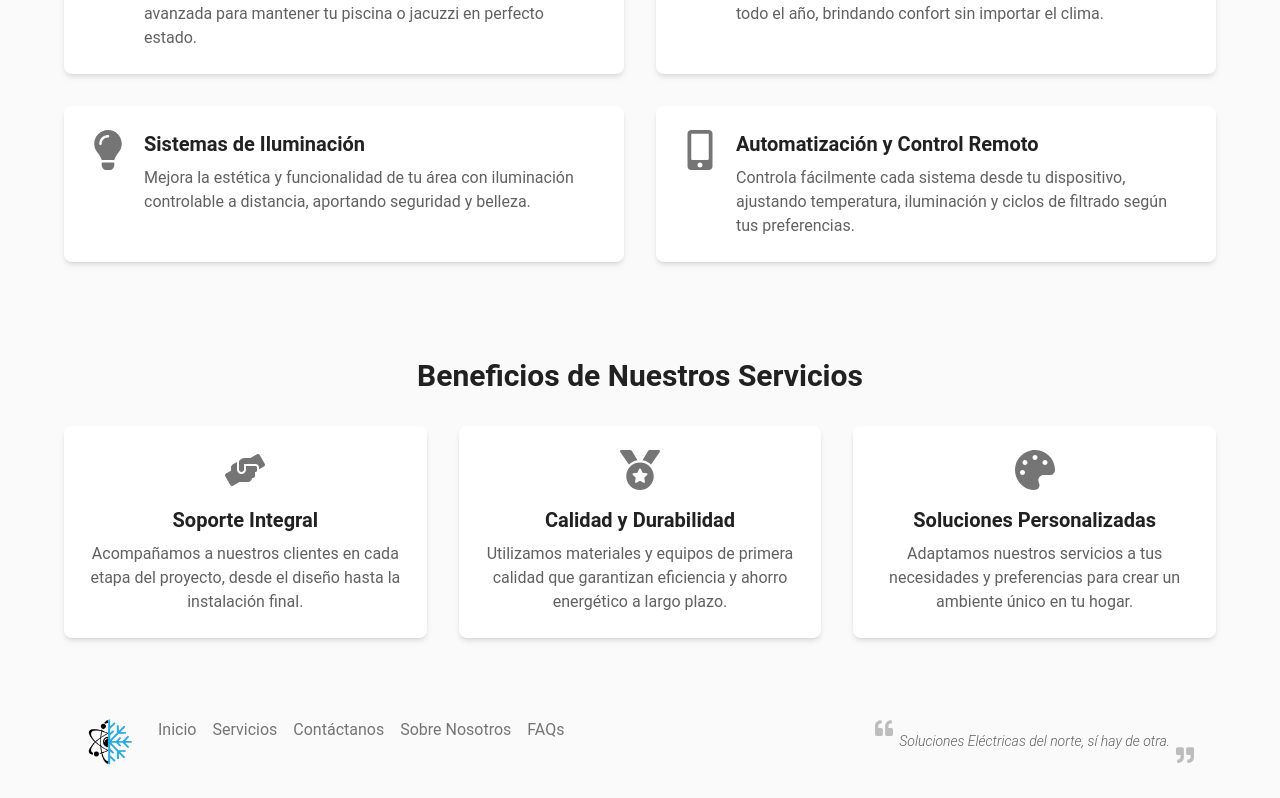
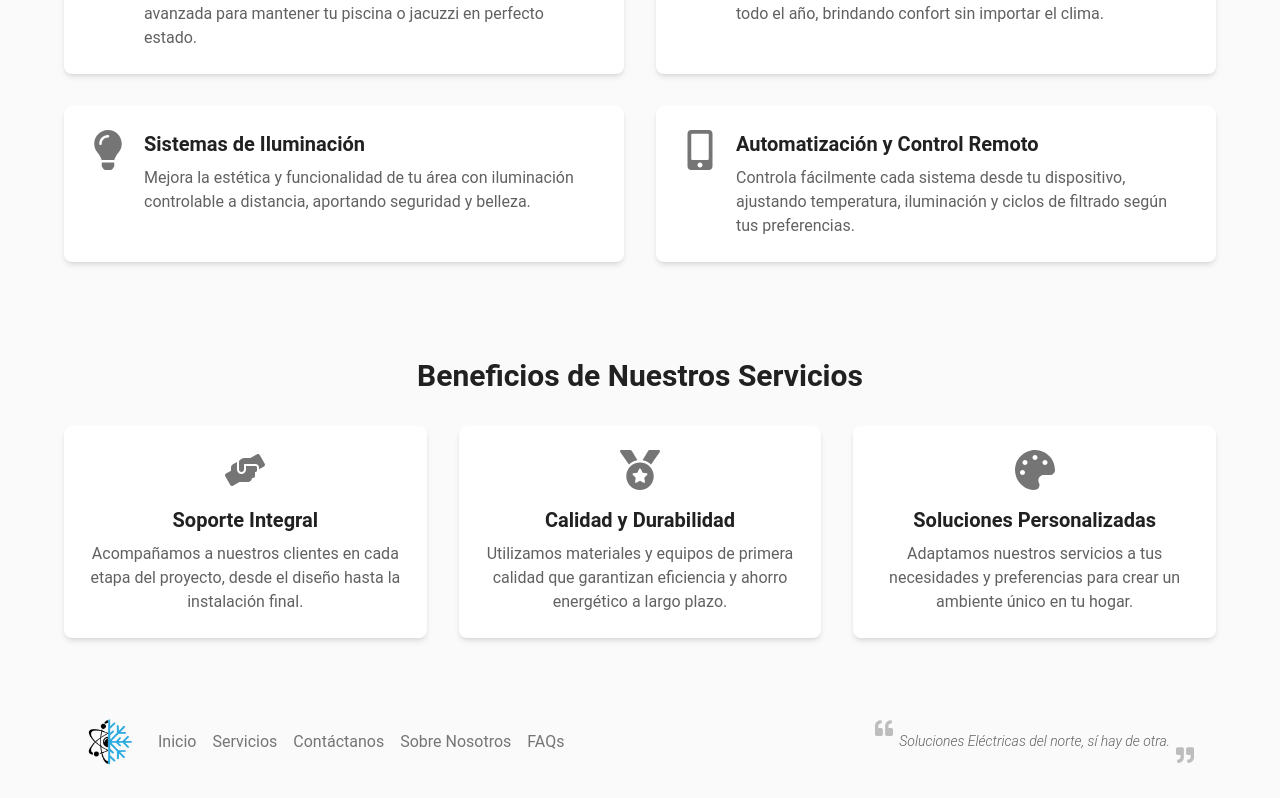
Before and after one commit to JosueMatamoros/soluciones_electricas, a React (Vite) app in the folder SolucionesElectricas/: page /servicios/piscinas in a window 1280 px wide. Shown: the part 711-1509 px from the top of the page. Built offline with nearby package versions, Linux system fonts and the light colour scheme.

Commit message:
feat:  modified footer component to jsx

```diff
--- a/SolucionesElectricas/src/components/MainServices.jsx
+++ b/SolucionesElectricas/src/components/MainServices.jsx
@@ -40,7 +40,7 @@ export default function MainServices() {
     <section className="py-12 px-4 bg-gray-50">
       <div className="container mx-auto max-w-6xl">
         <motion.h2
-          className="text-3xl font-semibold text-gray-900 mb-8 text-center font-roboto-slab font-bold"
+          className="text-3xl text-gray-900 mb-8 text-center font-roboto-slab font-bold"
           initial={{ opacity: 0, y: -50 }}
           animate={{ opacity: 1, y: 0 }}
           transition={{ duration: 0.5 }}
--- a/SolucionesElectricas/src/components/ProcessTimeline.jsx
+++ b/SolucionesElectricas/src/components/ProcessTimeline.jsx
@@ -36,7 +36,7 @@ const ProcessTimeline = () => {
 
   return (
     <div className="container mx-auto max-w-6xl ">
-      <h2 className="text-3xl font-semibold text-gray-900 font-roboto-slab font-bold mb-8 text-center">
+      <h2 className="text-3xl  text-gray-900 font-roboto-slab font-bold mb-8 text-center">
         Nuestro Proceso de Trabajo
       </h2>
       <div className="relative wrap overflow-hidden p-10 h-full">
--- a/SolucionesElectricas/src/shared/Footer.tsx
+++ b/SolucionesElectricas/src/shared/Footer.jsx
@@ -1,5 +1,3 @@
-// src/components/Footer.tsx
-
 import React from "react";
 import { Link } from "react-router-dom";
 import { Typography } from "@material-tailwind/react";
@@ -13,12 +11,12 @@ const Footer = () => {
       <div className="container mx-auto px-4">
         <div className="flex flex-col lg:flex-row justify-between items-center">
           {/* Logo y Navegación */}
-          <div className="flex flex-col items-center lg:items-start lg:flex-row">
+          <div className="flex flex-col items-center lg:items-start lg:flex-row ">
             {/* Logo */}
             <img src={logo} alt="Logo" className="h-12 w-auto mb-4 lg:mb-0 lg:mr-6" />
 
             {/* Navegación */}
-            <nav className="flex flex-wrap justify-center lg:justify-start gap-4 text-gray-600">
+            <nav className="flex flex-wrap self-center justify-center lg:justify-start gap-4 text-gray-600">
               <Link to="/" className="hover:text-gray-900 transition-colors duration-200">
                 Inicio
               </Link>
```
